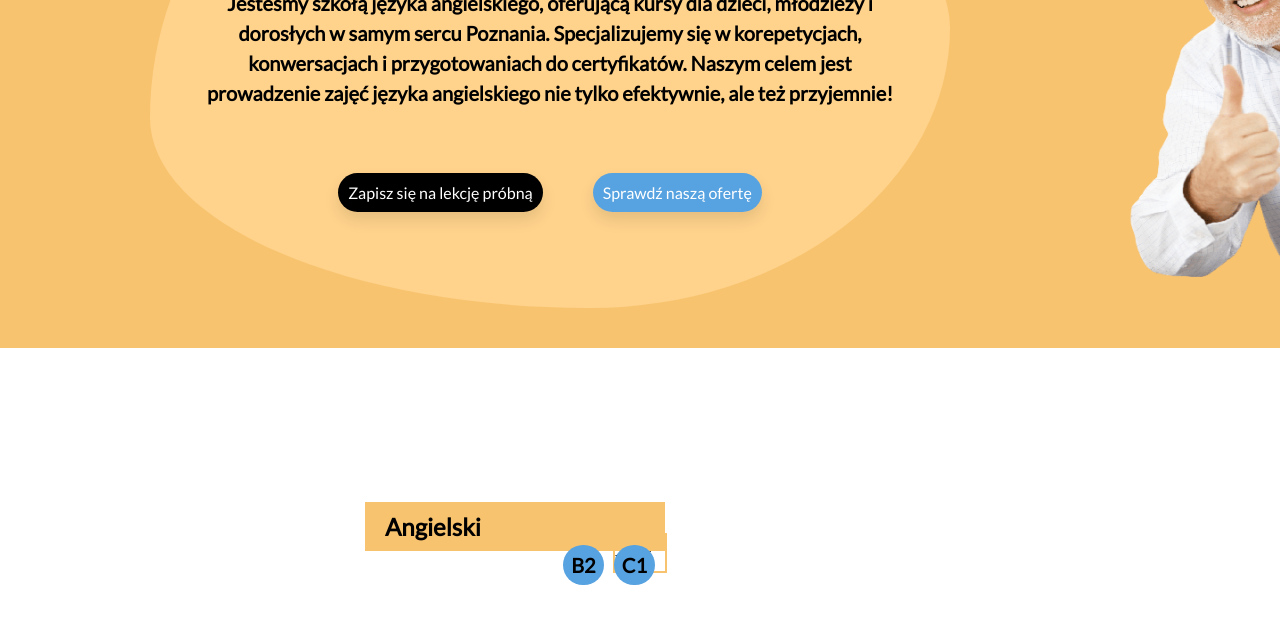
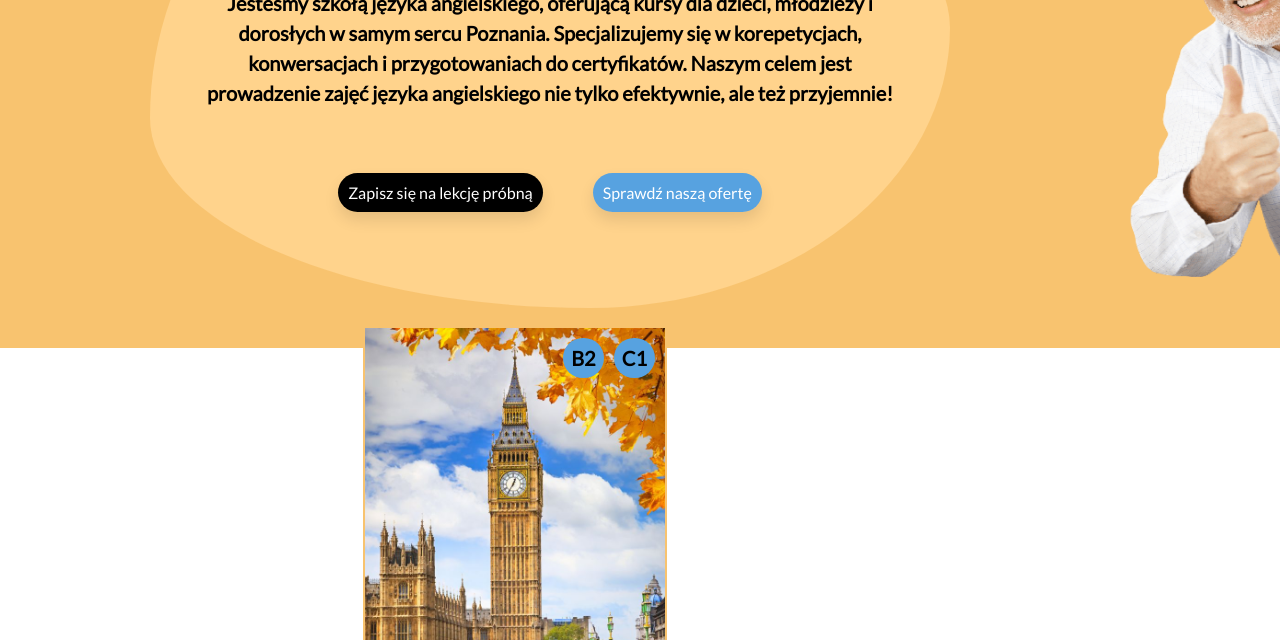
Before and after one commit to rondelek/nowenowe, a plain HTML site: page index.html in a window 1280 px wide. Shown: the part 312-952 px from the top of the page. Drawn offline with Linux system fonts and the light colour scheme.

Commit message:
big ben powraca

```diff
--- a/index.html
+++ b/index.html
@@ -54,7 +54,7 @@
 		<div class="container__languages__item">
 			<div class="container__languages__item__img__box">
 				<img	class="container__languages__item__img__box__img"
-						src="big-ben.jpeg"
+						src="./public/img/big_ben_978_652.jpg"
 						alt="big ben"
 				>
 				<div class="container__languages__item__img__box__caption">
```
Also changed, not shown: public/img/big_ben_978_652.jpg (added).
